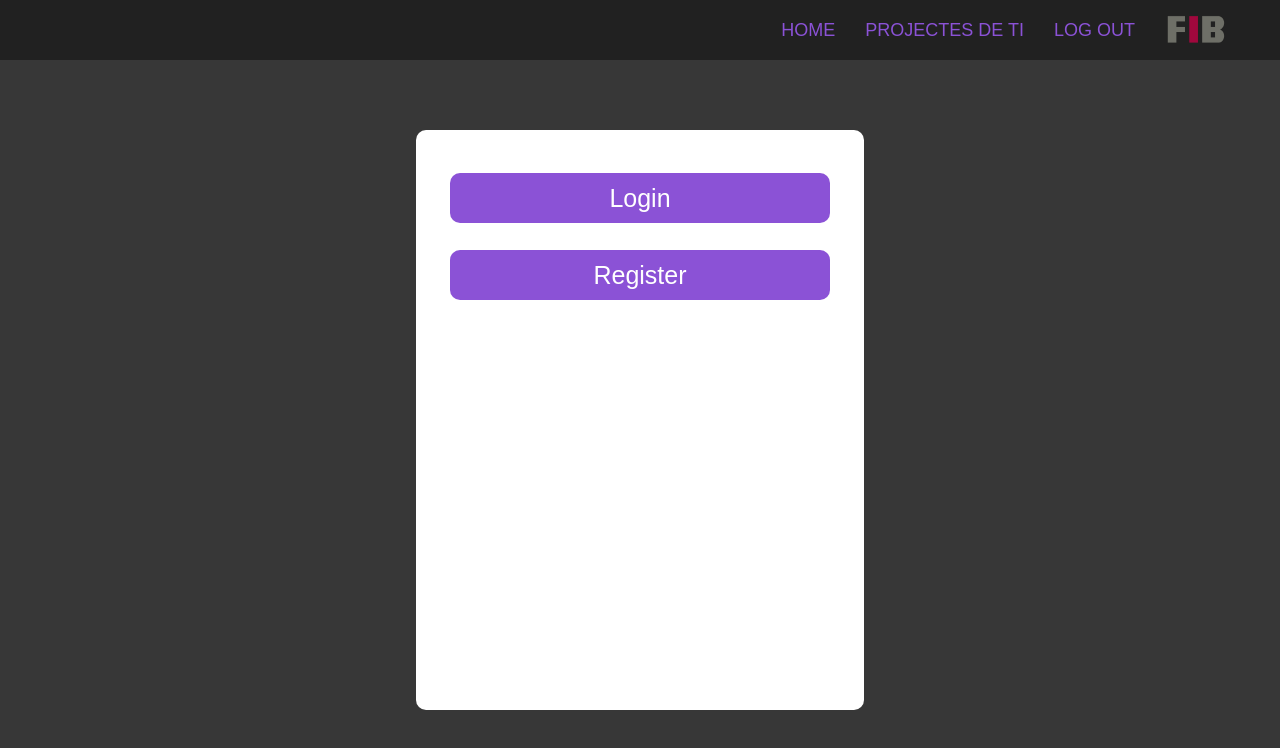
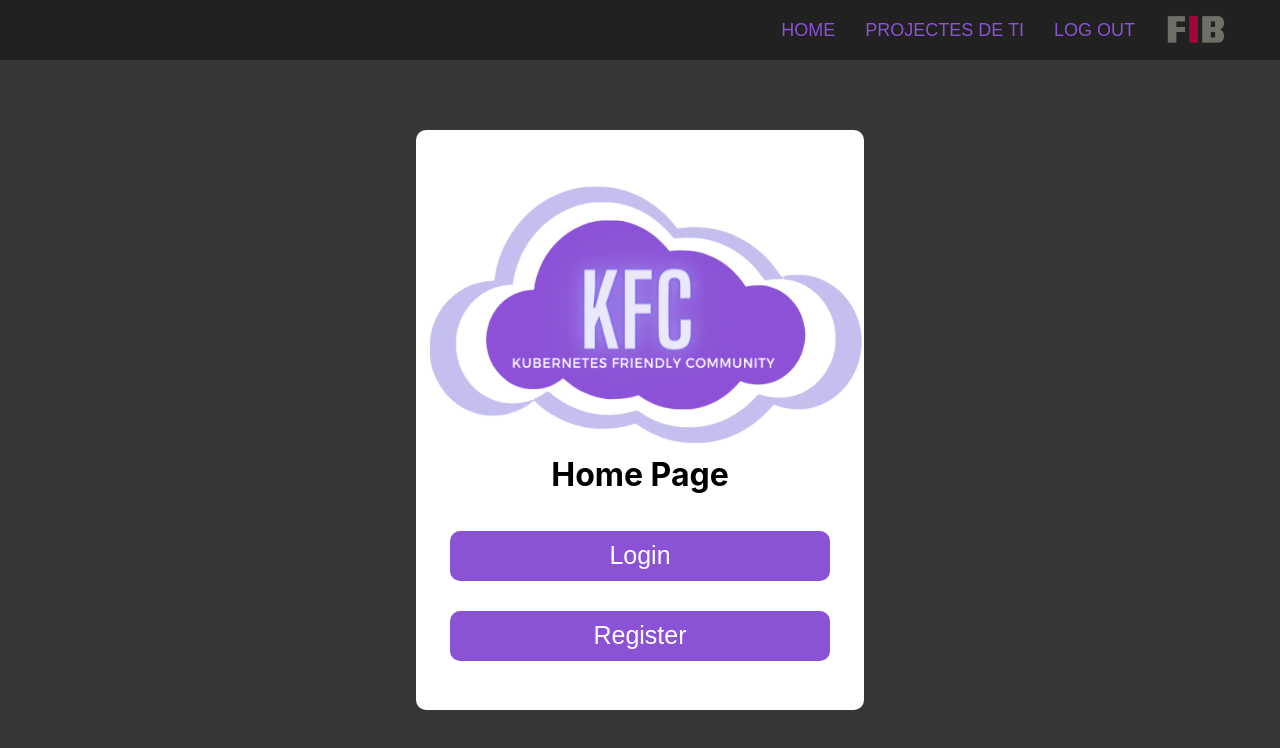
Before and after one commit to zhesnaile/pti-cloud, a React (Create React App) app in the folder frontend/: page / in a window 1280 px wide. Shown: the top 748 px of the page. Built offline with nearby package versions, Linux system fonts and the light colour scheme.

Commit message:
pagina del home actualitzada amb logo

```diff
--- a/frontend/src/Components/Common/homepage/HomePage.css
+++ b/frontend/src/Components/Common/homepage/HomePage.css
@@ -102,3 +102,9 @@
 .error{
   color: red;
 }
+
+.kfc-logo{
+  width: 500px;
+  height: 300px;
+  margin-bottom: -30px;
+}
--- a/frontend/src/Components/Common/homepage/HomePage.jsx
+++ b/frontend/src/Components/Common/homepage/HomePage.jsx
@@ -1,6 +1,7 @@
 import React from 'react';
 import { useNavigate } from 'react-router-dom';
 import './../homepage/HomePage.css';
+import logo from "./../../Pics/kfc-logo.png";
 
 
 function HomePage({ go2Login, got2Register }) {
@@ -10,6 +11,8 @@ function HomePage({ go2Login, got2Register }) {
             <div className='main'>
                 <div className='sub-main'>
                     <div>
+                        <img src={logo} alt='mylogo' className='kfc-logo'/>
+                        <h1>Home Page</h1>
                         <button className='button-home' type='submit' onClick={() => navigate('/login')}>Login</button>
 
                         <button className='button-home' type='submit' onClick={() => navigate('/register')}>Register</button>
```
Also changed, not shown: frontend/src/Components/Pics/kfc-logo.png (added).
